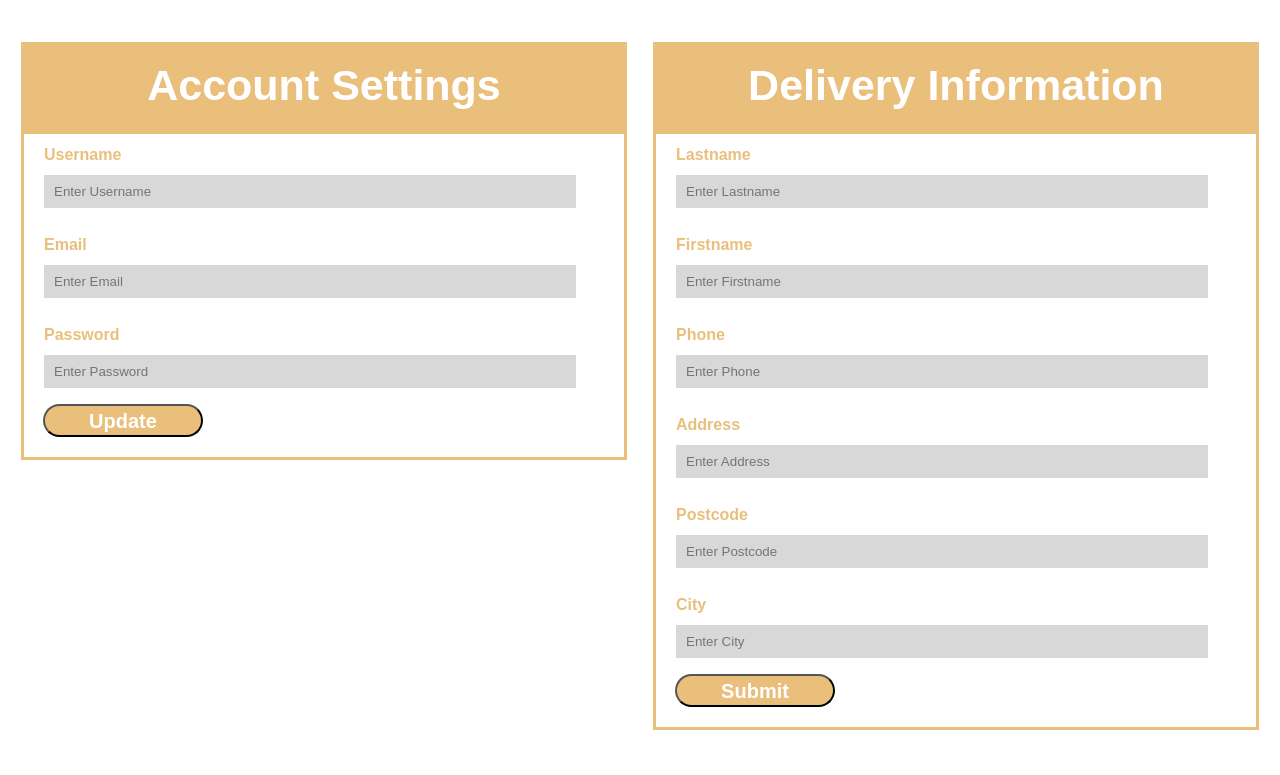
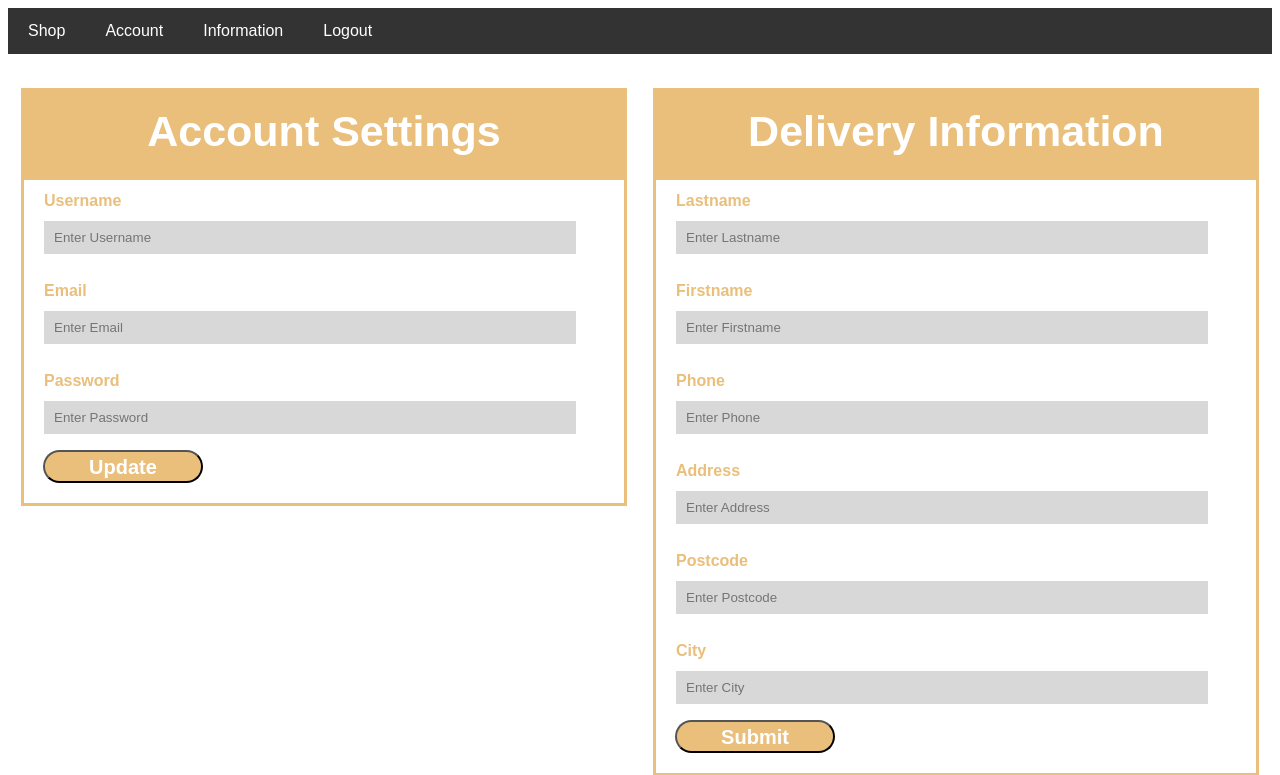
Before and after one commit to abubakaraliev/bubble_tea, a Django app: template app/templates/profile.html in a window 1280 px wide. Shown: the top 775 px of the page. Run offline with Django 5.2, Linux system fonts and the light colour scheme; the template is opened without the code that fills it, so the values that code supplies are empty.

Commit message:
modification

```diff
--- a/app/templates/profile.html
+++ b/app/templates/profile.html
@@ -8,9 +8,47 @@
     <link rel="stylesheet" href="/static/css/profile.css">
     <title>profile</title>
 </head>
+<body>
+        <style>
+            .navbar {
+                overflow: hidden;
+                background-color: #333;
+                font-family: Arial, sans-serif;
+            }
 
-<body>
-    <!-- <h1>This is a Register Page</h1> -->
+
+            .navbar a {
+                float: left;
+                font-size: 16px;
+                color: white;
+                text-align: center;
+                padding: 14px 20px;
+                text-decoration: none;
+            }
+
+
+            .navbar a:hover {
+                background-color: #ddd;
+                color: black;
+            }
+
+
+            .navbar a.active {
+                background-color: #04AA6D;
+                color: white;
+            }
+        </style>
+    </head>
+    <body>
+
+    <div class="navbar">
+        <a href="#shop">Shop</a>
+        <a href="#account">Account</a>
+        <a href="#information">Information</a>
+        <a href="#logout">Logout</a>
+    </div>
+
+
 
     <div class="wrapper">
         <div class="content">
```
Also changed, not shown: app/templates/nav.html (added, +42 -0 lines).
